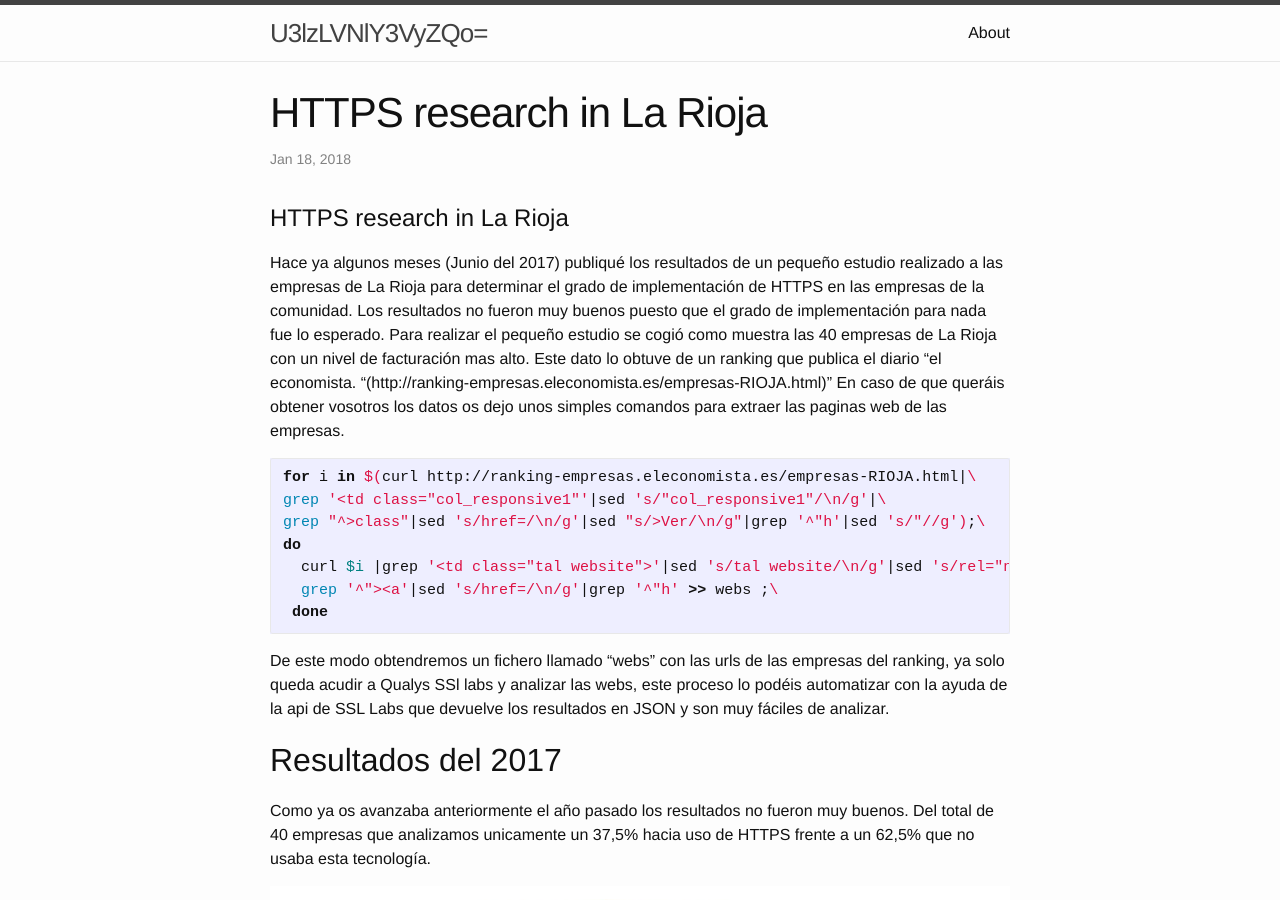
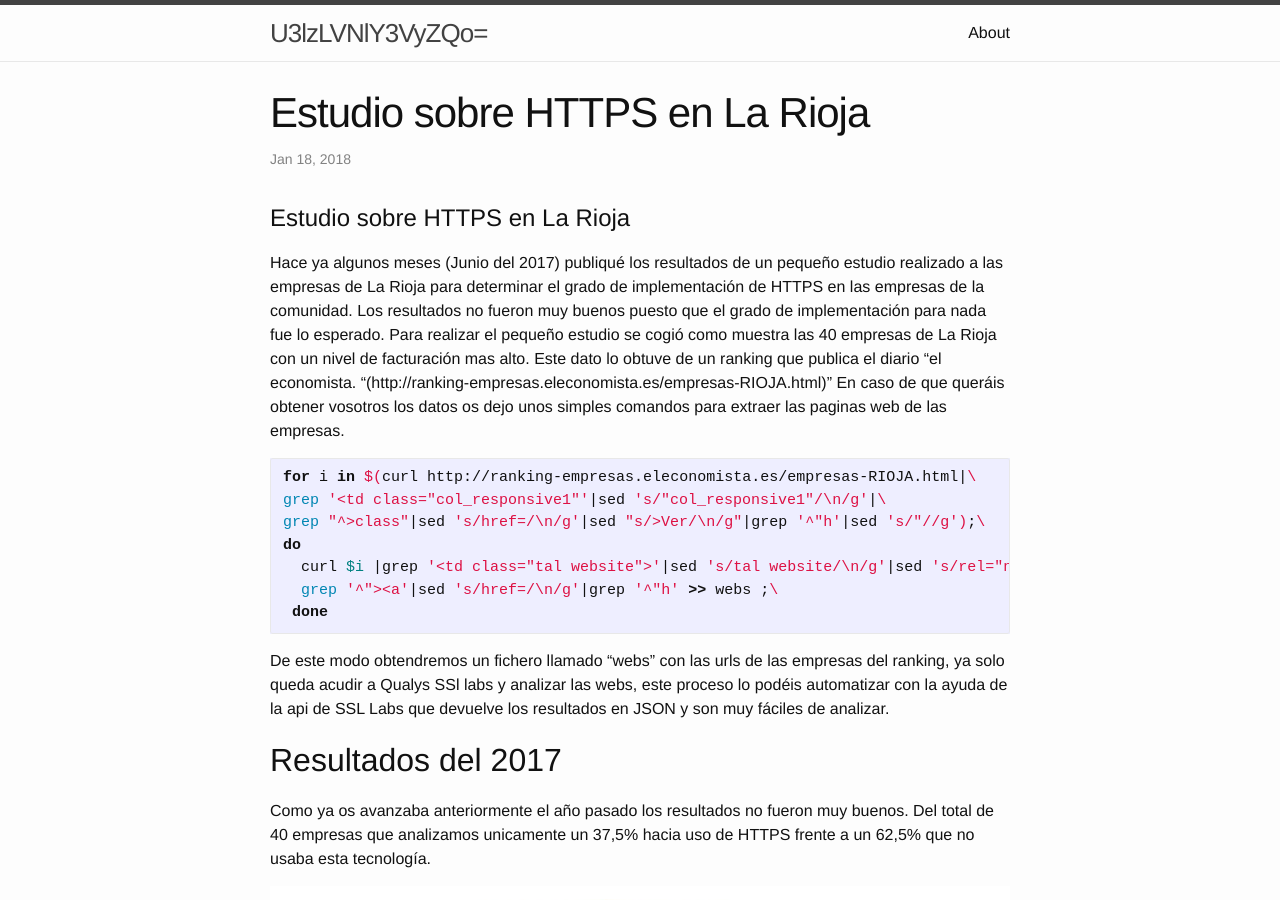
Before and after one commit to dsfau/dsfau.github.com, a Jekyll site: the page built from _posts/2018-01-18-Estudio-sobre-HTTPS-en-La-RIoja.markdown, in a window 1280 px wide and 900 px high. Built offline with Jekyll 4.4.1, drawn with Linux system fonts in a browser that asks for light colours.

Commit message:
Update 2018-01-18-Estudio-sobre-HTTPS-en-La-RIoja.markdown

```diff
--- a/_posts/2018-01-18-Estudio-sobre-HTTPS-en-La-RIoja.markdown
+++ b/_posts/2018-01-18-Estudio-sobre-HTTPS-en-La-RIoja.markdown
@@ -1,10 +1,10 @@
 ---
 layout: post
-title:  "HTTPS research in La Rioja"
+title:  "Estudio sobre HTTPS en La Rioja"
 date:   2018-01-18 11:18:29 +0200
 categories: blog-ES
 ---
-# HTTPS research in La Rioja
+# Estudio sobre HTTPS en La Rioja
 
 Hace ya algunos meses (Junio del 2017) publiqué los resultados de un pequeño estudio realizado a las empresas de La Rioja para determinar el grado de implementación de HTTPS en las empresas de la comunidad.
 Los resultados no fueron muy buenos puesto que el grado de implementación para nada fue lo esperado.
```
